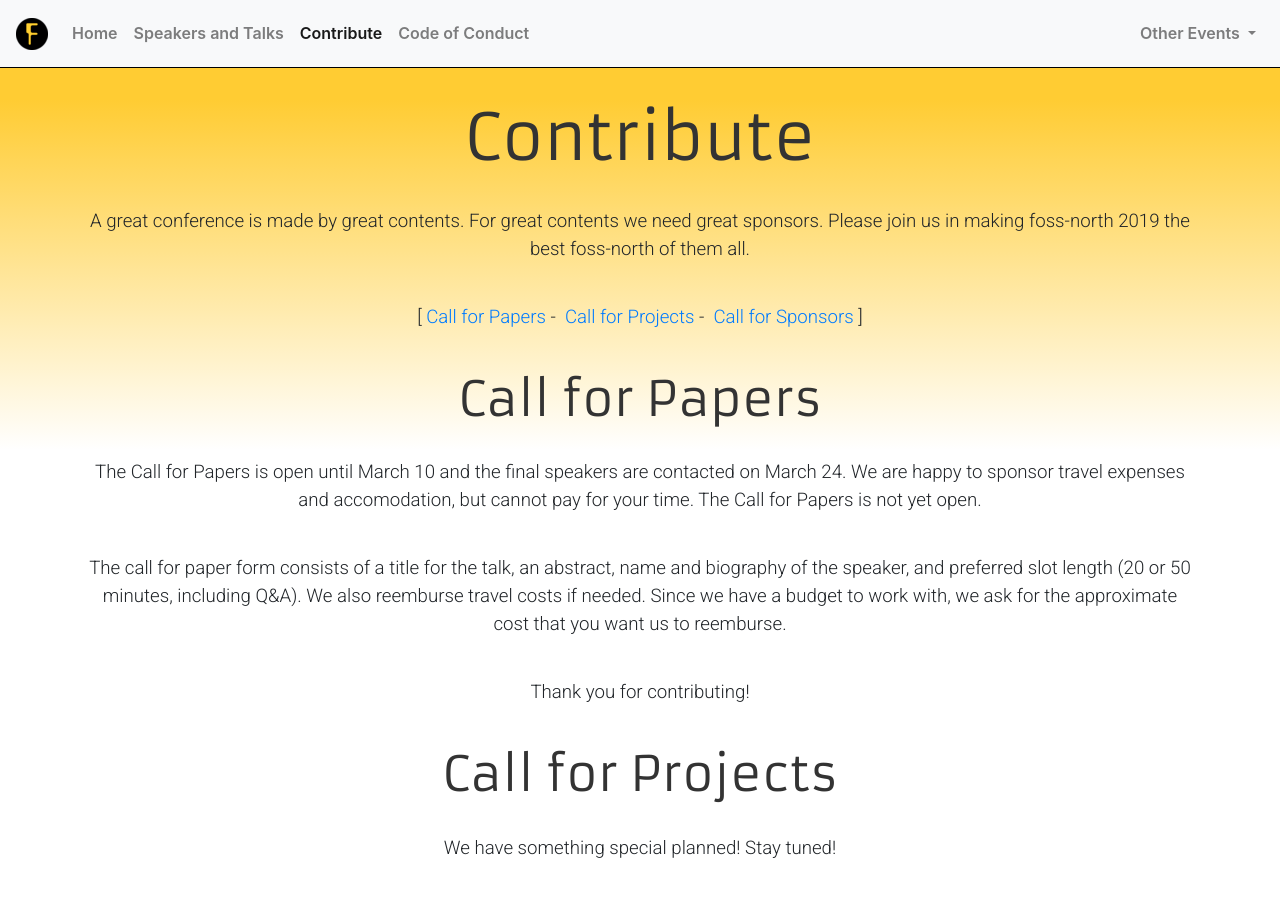
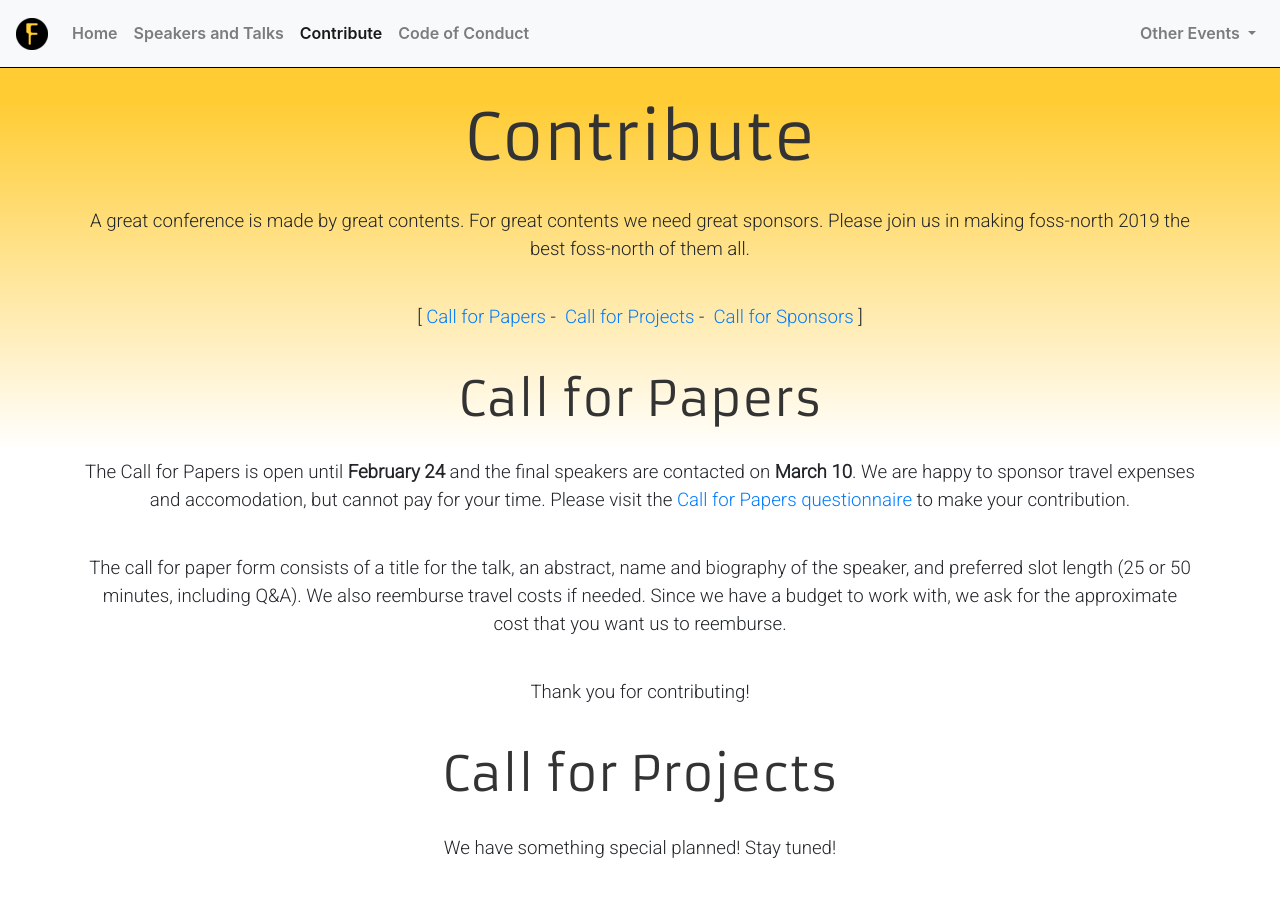
Before and after one commit to e8johan/foss-north-jekyll-2019, a Jekyll site: the page built from contribute.md, in a window 1280 px wide and 900 px high. Shown: the top 897 px of the window. Built offline with Jekyll 4.4.1, drawn with Linux system fonts in a browser that asks for light colours; nearby versions of some CDN libraries.

Commit message:
Open CfP

```diff
--- a/contribute.md
+++ b/contribute.md
@@ -13,9 +13,9 @@ A great conference is made by great contents. For great contents we need great s
 <a name="papers" class="offsetanchor"></a>
 ## Call for Papers
 
-The Call for Papers is open until March 10 and the final speakers are contacted on March 24. We are happy to sponsor travel expenses and accomodation, but cannot pay for your time. The Call for Papers is not yet open.
+The Call for Papers is open until <b>February 24</b> and the final speakers are contacted on <b>March 10</b>. We are happy to sponsor travel expenses and accomodation, but cannot pay for your time. Please visit the <a href="https://goo.gl/forms/Dt4NzzHmK3dzV6eg2">Call for Papers questionnaire</a> to make your contribution.
 
-The call for paper form consists of a title for the talk, an abstract, name and biography of the speaker, and preferred slot length (20 or 50 minutes, including Q&A). We also reemburse travel costs if needed. Since we have a budget to work with, we ask for the approximate cost that you want us to reemburse.
+The call for paper form consists of a title for the talk, an abstract, name and biography of the speaker, and preferred slot length (25 or 50 minutes, including Q&A). We also reemburse travel costs if needed. Since we have a budget to work with, we ask for the approximate cost that you want us to reemburse.
 
 Thank you for contributing!
 
```
